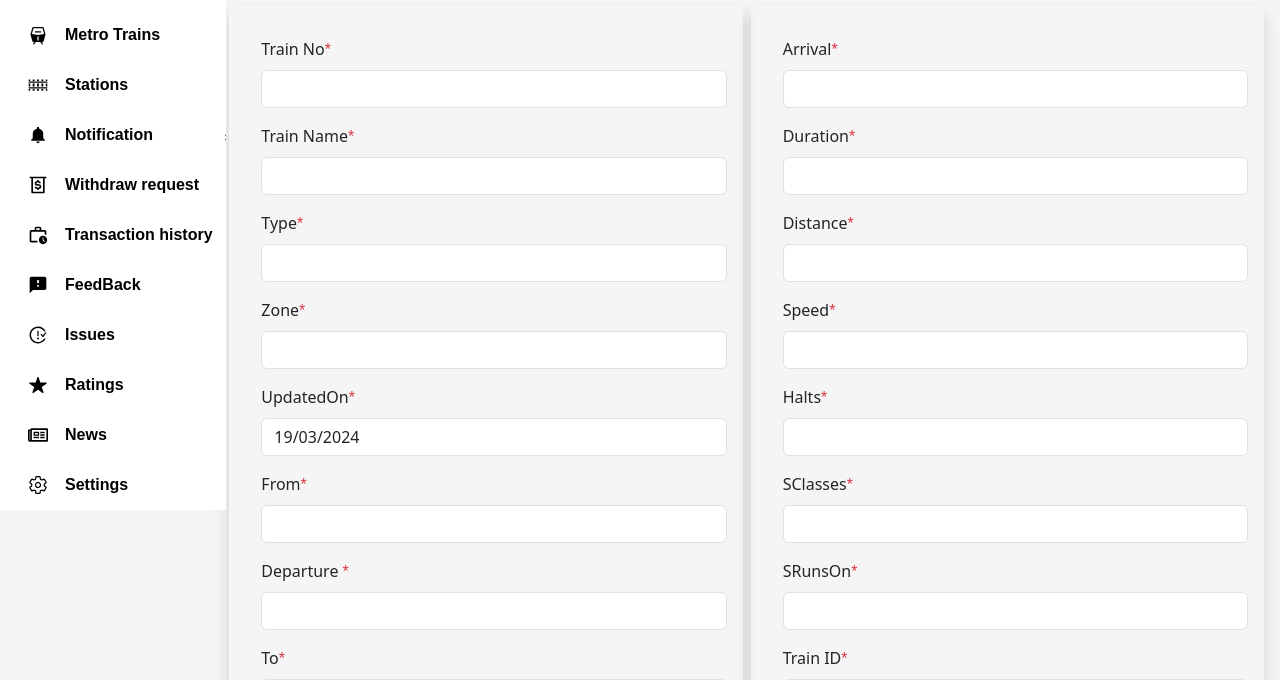
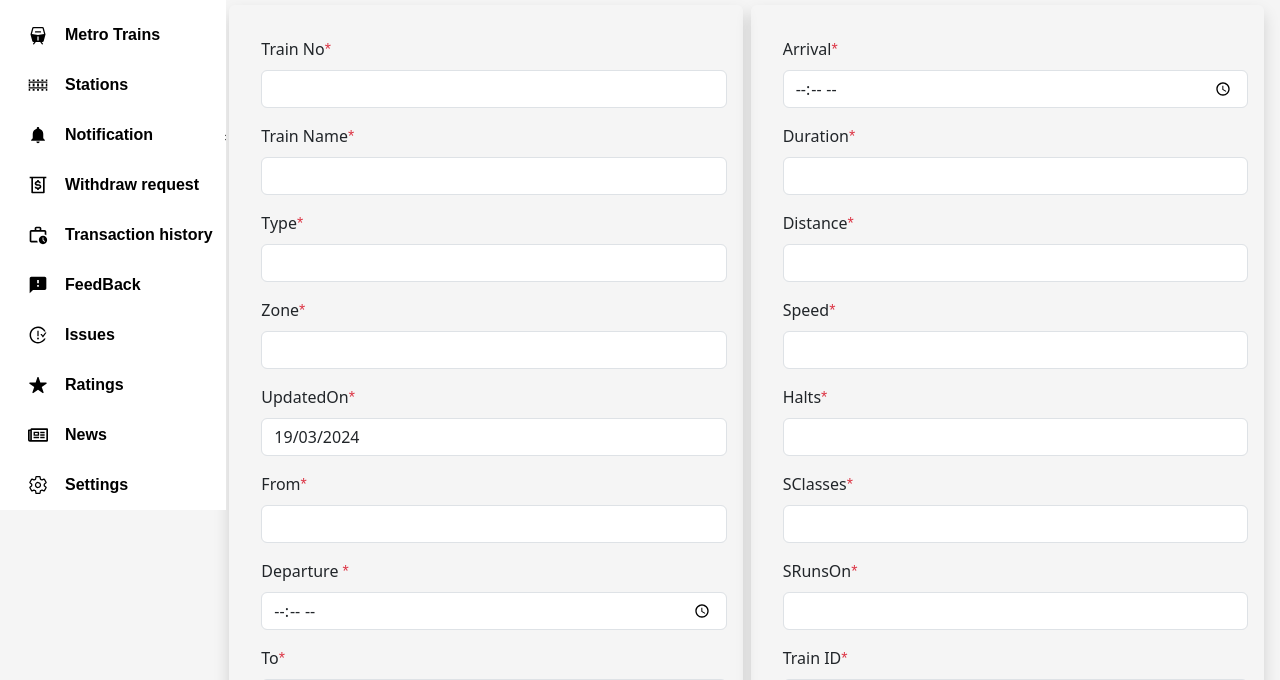
Before and after one commit to anbushan/Train-web-app, a React (Create React App) app: page /admin/add-localtrain in a window 1280 px wide. Shown: the part 258-938 px from the top of the page. Built offline with nearby package versions, Linux system fonts and the light colour scheme; sample sign-in values are in the browser's storage.

Commit message:
add type time add local

```diff
--- a/src/pages/LocalTrain/AddLocalTrain.js
+++ b/src/pages/LocalTrain/AddLocalTrain.js
@@ -399,7 +399,7 @@ const AddLocalTrain = () => {
                     >
                       <TextInput
                         label="Departure "
-                        type=""
+                        type="time"
                         name="departure"
                         className={`form-control ${
                           touched.departure && errors.departure
@@ -462,7 +462,7 @@ const AddLocalTrain = () => {
                     >
                       <TextInput
                         label="Arrival"
-                        type=""
+                        type="time"
                         name="arrival"
                         className={`form-control ${
                           touched.arrival && errors.arrival ? "is-invalid" : ""
```
